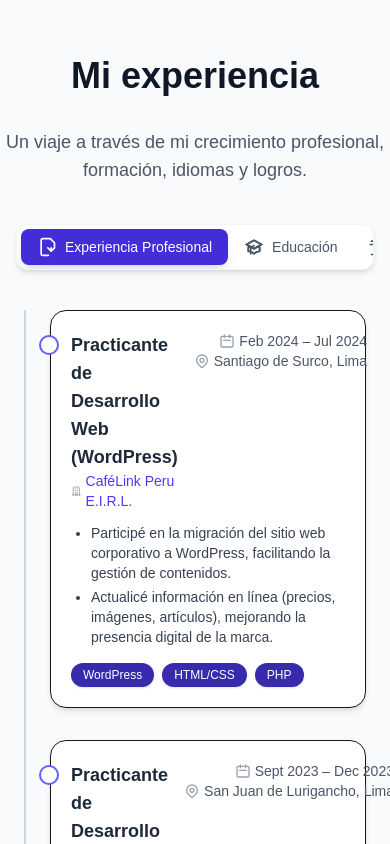
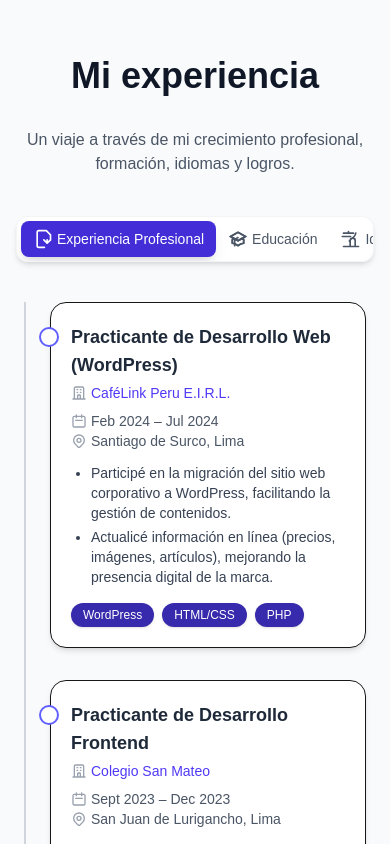
Before and after one commit to Cam-JR/Cam-Portafolio, a Next.js app: page / in a window 390 px wide. Shown: the part 1380-2224 px from the top of the page. Built offline with nearby package versions, Linux system fonts and the light colour scheme.

Commit message:
Mejora en Responsive

```diff
--- a/src/components/Experience.tsx
+++ b/src/components/Experience.tsx
@@ -1,7 +1,8 @@
 'use client'
 import React, { useState } from 'react';
 
-// --- 1. Estructura de Datos (Ahora con 'techStack' para Experiencias) ---
+// --- 1. Estructura de Datos (Sin Cambios - Se mantiene la estructura) ---
+// ... (Tus interfaces y datos de EXPERIENCE_DATA, EDUCATION_DATA, LANGUAGES_DATA, ACHIEVEMENTS_DATA, TAB_DATA, TABS) ...
 
 type Tech = {
     name: string;
@@ -38,8 +39,6 @@ type Achievement = {
 type TabKey = 'Experiencia Profesional' | 'Educación' | 'Idiomas' | 'Logros';
 
 const EXPERIENCE_DATA: Experience[] = [
-
-    // Tus experiencias anteriores, adaptadas para incluir techStack
     {
         title: 'Practicante de Desarrollo Web (WordPress)',
         company: 'CaféLink Peru E.I.R.L.',
@@ -147,13 +146,13 @@ const TimelineItem: React.FC<TimelineItemProps> = ({ title, company, period, loc
             {/* Círculo de la línea de tiempo */}
             <span className="absolute -left-3 top-6 w-5 h-5 rounded-full bg-white border-2 border-indigo-500 dark:bg-gray-900 dark:border-indigo-400"></span>
 
-            <div className="flex justify-between items-start mb-2">
-                <div>
+            <div className="flex flex-col sm:flex-row justify-between items-start mb-2"> {/* Agregamos flex-col/sm:flex-row */}
+                <div className="sm:w-3/5 w-full"> {/* Controlamos el ancho para que la info de tiempo quepa */}
                     <h3 className="font-bold text-gray-800 dark:text-gray-100 text-lg">
                         {title}
                     </h3>
                     {(company || level || institution) && (
-                        <p className="text-sm text-indigo-600 dark:text-gray-400 flex items-center">
+                        <p className="text-sm text-indigo-600 dark:text-gray-400 flex items-center mt-1">
                             {(company || institution) && (
                                 <svg xmlns="http://www.w3.org/2000/svg" className="h-4 w-4 mr-1 text-gray-400" fill="none" viewBox="0 0 24 24" stroke="currentColor" strokeWidth="2">
                                     <path strokeLinecap="round" strokeLinejoin="round" d="M19 21V5a2 2 0 00-2-2H7a2 2 0 00-2 2v16m14 0h2m-2 0h-5m-9 0H3m2 0h5M9 7h1m-1 4h1m4-4h1m-1 4h1m-5 10v-5a1 1 0 011-1h2a1 1 0 011 1v5m-4 0h4" />
@@ -163,9 +162,10 @@ const TimelineItem: React.FC<TimelineItemProps> = ({ title, company, period, loc
                         </p>
                     )}
                 </div>
-                <div className="text-right text-sm text-gray-600 dark:text-gray-400 min-w-max ml-4">
+                {/* Ajuste de responsividad en Periodo/Ubicación */}
+                <div className="text-left sm:text-right text-sm text-gray-600 dark:text-gray-400 sm:min-w-max sm:ml-4 mt-2 sm:mt-0">
                     {period && (
-                        <p className="flex items-center justify-end">
+                        <p className="flex items-center sm:justify-end">
                             <svg xmlns="http://www.w3.org/2000/svg" className="h-4 w-4 mr-1 text-gray-400" fill="none" viewBox="0 0 24 24" stroke="currentColor" strokeWidth="2">
                                 <path strokeLinecap="round" strokeLinejoin="round" d="M8 7V3m8 4V3m-9 8h10M5 21h14a2 2 0 002-2V7a2 2 0 00-2-2H5a2 2 0 00-2 2v12a2 2 0 002 2z" />
                             </svg>
@@ -173,7 +173,7 @@ const TimelineItem: React.FC<TimelineItemProps> = ({ title, company, period, loc
                         </p>
                     )}
                     {location && (
-                        <p className="flex items-center justify-end">
+                        <p className="flex items-center sm:justify-end">
                             <svg xmlns="http://www.w3.org/2000/svg" className="h-4 w-4 mr-1 text-gray-400" fill="none" viewBox="0 0 24 24" stroke="currentColor" strokeWidth="2">
                                 <path strokeLinecap="round" strokeLinejoin="round" d="M17.657 16.657L13.414 20.9a1.998 1.998 0 01-2.827 0l-4.244-4.243a8 8 0 1111.314 0z" />
                                 <path strokeLinecap="round" strokeLinejoin="round" d="M15 11a3 3 0 11-6 0 3 3 0 016 0z" />
@@ -182,7 +182,7 @@ const TimelineItem: React.FC<TimelineItemProps> = ({ title, company, period, loc
                         </p>
                     )}
                     {year && (
-                        <p className="flex items-center justify-end">
+                        <p className="flex items-center sm:justify-end">
                             <svg xmlns="http://www.w3.org/2000/svg" className="h-4 w-4 mr-1 text-gray-400" fill="none" viewBox="0 0 24 24" stroke="currentColor" strokeWidth="2">
                                 <path strokeLinecap="round" strokeLinejoin="round" d="M8 7V3m8 4V3m-9 8h10M5 21h14a2 2 0 002-2V7a2 2 0 00-2-2H5a2 2 0 00-2 2v12a2 2 0 002 2z" />
                             </svg>
@@ -231,43 +231,44 @@ export default function About() {
                 Mi experiencia
             </h2>
             <br />
-            <p className="text-lg text-gray-600 dark:text-gray-400 text-center mb-10">
+            <p className="text-base text-gray-600 dark:text-gray-400 text-center mb-10">
                 Un viaje a través de mi crecimiento profesional, formación, idiomas y logros.
             </p>
 
-            {/* --- Contenedor de Pestañas (Tabs) --- */}
-            <div className="flex justify-center mb-10 mx-4">
-                <div className="flex p-1 bg-white rounded-xl shadow-md border border-gray-100 overflow-x-auto">
+            {/* --- Contenedor de Pestañas (Tabs) - ¡MEJORA AQUÍ! --- */}
+            <div className="flex justify-center mb-10 px-4"> {/* Agregamos 'px-4' para márgenes en móviles */}
+                <div className="flex p-1 bg-white rounded-xl shadow-md border border-gray-100 overflow-x-auto whitespace-nowrap max-w-full">
+                    {/* 'overflow-x-auto' y 'whitespace-nowrap' son esenciales para el scroll horizontal */}
                     {TABS.map((tab) => (
                         <button
                             key={tab}
                             onClick={() => setActiveTab(tab)}
-                            className={`flex items-center px-4 py-2 rounded-lg text-sm font-medium whitespace-nowrap transition duration-300 ease-in-out ${
+                            className={`flex items-center px-3 py-2 sm:px-4 rounded-lg text-sm font-medium transition duration-300 ease-in-out ${
                                 activeTab === tab
-                                    ? 'bg-indigo-700 text-white shadow-lg' // Color de fondo y texto como la imagen
+                                    ? 'bg-indigo-700 text-white shadow-lg'
                                     : 'text-gray-600 hover:bg-gray-100 hover:text-gray-800'
                             }`}
                         >
-                            {/* Iconos para las pestañas */}
+                            {/* Reducimos el margen del icono en móviles (mr-1) y aumentamos en sm (sm:mr-2) */}
                             {tab === 'Experiencia Profesional' && (
-                                <svg xmlns="http://www.w3.org/2000/svg" className="h-5 w-5 mr-2" fill="none" viewBox="0 0 24 24" stroke="currentColor" strokeWidth="2">
+                                <svg xmlns="http://www.w3.org/2000/svg" className="h-5 w-5 mr-1 sm:mr-2" fill="none" viewBox="0 0 24 24" stroke="currentColor" strokeWidth="2">
                                     <path strokeLinecap="round" strokeLinejoin="round" d="M21 13.25V7l-5-5H7a2 2 0 00-2 2v16a2 2 0 002 2h6.75M17 17l4-4m-4 4l-4-4m4 4V13" />
                                 </svg>
                             )}
                             {tab === 'Educación' && (
-                                <svg xmlns="http://www.w3.org/2000/svg" className="h-5 w-5 mr-2" fill="none" viewBox="0 0 24 24" stroke="currentColor" strokeWidth="2">
+                                <svg xmlns="http://www.w3.org/2000/svg" className="h-5 w-5 mr-1 sm:mr-2" fill="none" viewBox="0 0 24 24" stroke="currentColor" strokeWidth="2">
                                     <path d="M12 14l9-5-9-5-9 5 9 5z" />
                                     <path d="M12 14l6.16-3.422a12.083 12.083 0 01.665 6.479A11.952 11.952 0 0012 20.055a11.952 11.952 0 00-6.824-2.998 12.078 12.078 0 01.665-6.479L12 14z" />
                                     <path strokeLinecap="round" strokeLinejoin="round" d="M12 14l9-5-9-5-9 5 9 5zm0 0l6.16-3.422a12.083 12.083 0 01.665 6.479A11.952 11.952 0 0012 20.055a11.952 11.952 0 00-6.824-2.998 12.078 12.078 0 01.665-6.479L12 14zm-4 6v-7.5l4-2.222" />
                                 </svg>
                             )}
                             {tab === 'Idiomas' && (
-                                <svg xmlns="http://www.w3.org/2000/svg" className="h-5 w-5 mr-2" fill="none" viewBox="0 0 24 24" stroke="currentColor" strokeWidth="2">
+                                <svg xmlns="http://www.w3.org/2000/svg" className="h-5 w-5 mr-1 sm:mr-2" fill="none" viewBox="0 0 24 24" stroke="currentColor" strokeWidth="2">
                                     <path strokeLinecap="round" strokeLinejoin="round" d="M3 5h12M9 3v2m1.048 9.5A18.022 18.022 0 0115 10c1.558-1.56 2.594-3.35 2.737-5.148M11.5 9h-10M11 21v-7a3 3 0 016 0v7M3 21h18" />
                                 </svg>
                             )}
                             {tab === 'Logros' && (
-                                <svg xmlns="http://www.w3.org/2000/svg" className="h-5 w-5 mr-2" fill="none" viewBox="0 0 24 24" stroke="currentColor" strokeWidth="2">
+                                <svg xmlns="http://www.w3.org/2000/svg" className="h-5 w-5 mr-1 sm:mr-2" fill="none" viewBox="0 0 24 24" stroke="currentColor" strokeWidth="2">
                                     <path strokeLinecap="round" strokeLinejoin="round" d="M9 12l2 2 4-4M7.835 4.697A3.42 3.42 0 007 9.111V12h2.222a2.105 2.105 0 011.5.6l5.272 5.272c.11.11.11.283 0 .393l-1.374 1.374a.733.733 0 01-1.047 0L10.3 15.3l-1.428 1.428a1.2 1.2 0 01-1.704 0L4.76 13.72a1.2 1.2 0 010-1.704l2.52-2.522z" />
                                 </svg>
                             )}
@@ -279,10 +280,9 @@ export default function About() {
 
             {/* --- Contenido de la Pestaña Activa (Línea de Tiempo) --- */}
             <div className="container max-w-3xl mx-auto px-6">
-                {/* El título principal de la sección ya está arriba, no necesitamos otro aquí */}
 
                 {/* Contenedor de la Línea de Tiempo */}
-                <div className="relative border-l-2 border-gray-300 dark:border-gray-600 pl-6 space-y-8"> {/* Color de la línea de tiempo ajustado */}
+                <div className="relative border-l-2 border-gray-300 dark:border-gray-600 pl-6 space-y-8">
                     {currentTabContent.data.map((item: any, index: number) => (
                         <TimelineItem
                         key={index}
@@ -297,6 +297,7 @@ export default function About() {
                         techStack={item.techStack}
                         />
                     ))}
+
                 </div>
             </div>
         </section>
```
Lines whose indentation alone changed are shown as unchanged.
